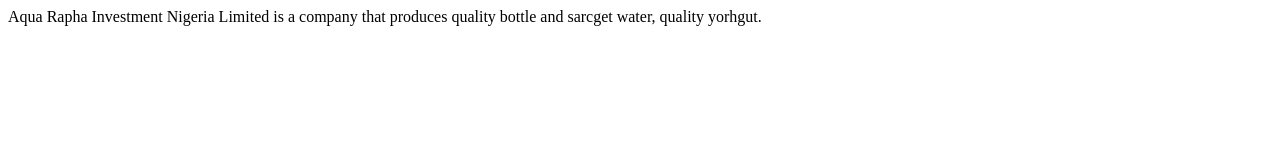
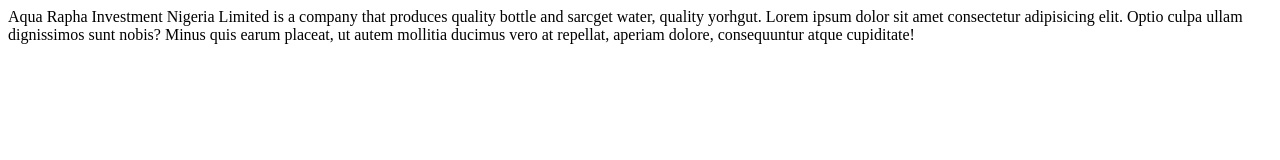
Before and after one commit to EmmanuelObodike/joy, a plain HTML site: page index.html in a window 1280 px wide. Drawn offline with Linux system fonts and the light colour scheme.

Commit message:
Added index file

```diff
--- a/index.html
+++ b/index.html
@@ -10,6 +10,9 @@
     bottle and sarcget water, quality yorhgut.
 </h>
 <body>
-
+    Lorem ipsum dolor sit amet consectetur adipisicing elit.
+     Optio culpa ullam dignissimos sunt nobis? Minus quis earum placeat,
+      ut autem mollitia ducimus vero at repellat, aperiam dolore,
+       consequuntur atque cupiditate!
 </body>
 </html>
```
